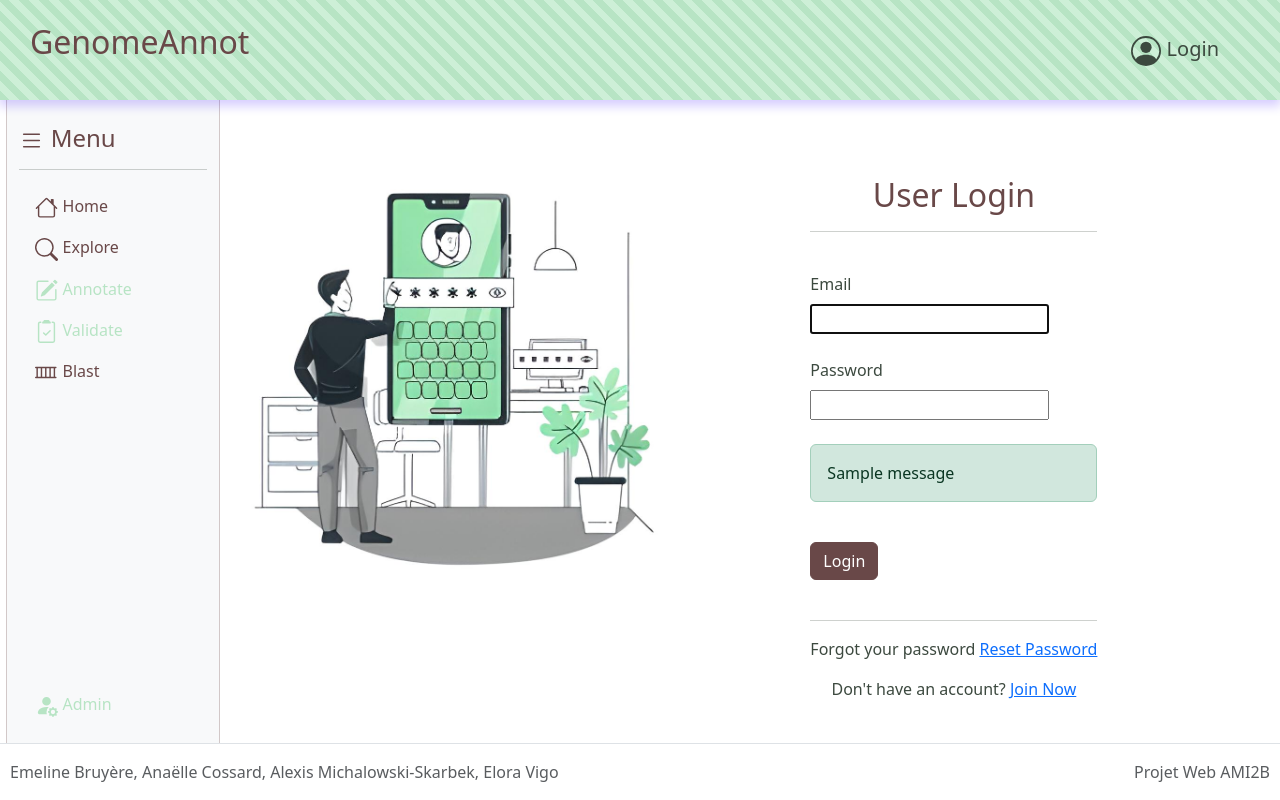
After one commit to anaellle/ProjWeb_GenomeAnnot, a Django app: page /login/ in a window 1280 px wide. The commit adds this page. Run offline with Django 4.2, Linux system fonts and the light colour scheme; tables that the repository leaves empty hold one stand-in row (values such as "Sample post"); one stand-in notice (Sample message) is shown.

Commit message:
Add login authentication

```diff
--- a/GenomeAnnot/main/managers.py
+++ b/GenomeAnnot/main/managers.py
@@ -1,5 +1,6 @@
 from django.contrib.auth.base_user import BaseUserManager
 from django.utils.translation import gettext_lazy as _
+from django.utils import timezone
 
 
 class CustomUserManager(BaseUserManager):
@@ -14,8 +15,11 @@ class CustomUserManager(BaseUserManager):
         if not email:
             raise ValueError(_("The Email must be set"))
 
+        now = timezone.now()
         email = self.normalize_email(email)
-        user = self.model(email=email, **extra_fields)
+        user = self.model(email=email,
+                          last_login=now,
+                          **extra_fields)
         user.set_password(password)
         user.save()
 
--- a/GenomeAnnot/main/models.py
+++ b/GenomeAnnot/main/models.py
@@ -4,7 +4,6 @@ from django.utils import timezone
 
 from django.contrib.auth.models import AbstractBaseUser, PermissionsMixin
 from .managers import CustomUserManager
-from django.contrib.auth.models import Permission
 
 from django.utils.translation import gettext_lazy as _
 
--- /dev/null
+++ b/GenomeAnnot/main/templates/main/login.html
@@ -0,0 +1,90 @@
+{% extends 'main/base.html' %}
+{% load static %}
+
+<!-- --------------- CONTENT --------------- -->
+{% block body %}
+
+  <!-- ------------- TITLE ------------- -->
+  {% comment %} <div class="header">
+    <h1 class="title fs-10" id="titleLogin">Login</h1>
+  </div> {% endcomment %}
+
+  <!-- ------------- BODY ------------- -->
+  <br>
+  <div class="body container" >
+    <div class="row g-0">
+
+      <!-- ------ IMAGE LOGIN ------ -->
+      <div class="col-md-5">
+        <img src="{% static 'main/images/password.png' %}" class="img-fluid rounded-start" alt="...">
+      </div>
+
+      <!-- ------ FORM LOGIN ------ -->
+      <div class="col-md-7 card-body align-items-center d-flex flex-column justify-content-center">
+        <form method="post" novalidate> <!-- action="{% url 'main:home' %}" -->
+          {% csrf_token %}
+
+          {% comment %} <div class="form-group">
+            {{ form.as_p }}
+          </div> {% endcomment %}
+
+          <h2 class="text-center">User Login</h2>
+          <hr>
+          <br>
+
+          <!-------- Email -------->
+
+          <div class="d-flex align-items-center " style="text-align: center;">
+            <label for="email" class="form-label ">Email</label>
+          </div>
+          <div class="d-flex align-items-center ">
+            {{ form.username }}
+          </div>
+
+          {% if form.username.errors %}
+	        		<small>{{ form.username.errors|striptags }}</small>
+	        {% endif %}
+
+          <!-------- Password -------->
+          <br>
+          <div class="d-flex align-items-center ">
+              <label for="password" class="form-label">Password</label>
+          </div>
+          <div class="d-flex align-items-center ">
+            {{ form.password }}
+          </div>
+
+          {% if form.password.errors %}
+	        		<small>{{ form.password.errors|striptags }}</small>
+	        {% endif %}
+
+          <!-- Pour afficher les messages flash -->
+          {% if messages %}
+            <br>
+            <div class="messages">
+              {% for message in messages %}
+                  <div class="alert {% if message.tags %}alert-{{ message.tags }}"{% endif %}>
+                      {{ message }}
+                  </div>
+              {% endfor %}
+            </div>
+          {% endif %}
+          <!-- Fin messages flash -->
+
+          <br>
+          <div class="form-group">
+            <button type="submit" class="btn btn-primary" id="submitting_login" value="submitting_login">Login</button>
+          </div>
+
+          <br>
+          <hr>
+		      <p class="text-center">Forgot your password <a href="#">Reset Password</a></p>
+		      <p class="text-center">Don't have an account? <a href="#">Join Now</a></p>
+
+        </form>
+      </div>
+
+    </div>
+  </div>
+
+{% endblock %}
--- a/GenomeAnnot/main/urls.py
+++ b/GenomeAnnot/main/urls.py
@@ -1,38 +1,45 @@
-from django.urls import path
+from django.urls import include, path
 from . import views
-from .views import GeneDetailView, GeneValidDetailView, GeneUpdateView
-
+from .views import GeneDetailView, GeneValidDetailView, GeneUpdateView, CustomUserLoginView
+from django.contrib.auth.views import LoginView, LogoutView
 app_name = "main"
 
 
 urlpatterns = [
     # Home :
     path("", views.home, name="home"),
+
+    # Login :
+    path('login/', CustomUserLoginView.as_view(), name='login'),
+    # path('login/', LoginView.as_view(template_name='main/login.html'), name='login'),
+
+    # path('login/', LoginView.as_view(template_name='login.html'), name='login'),
+    # path("logout/", LogoutView.as_view(next_page="login"), name="logout"),
+    # path('profile/',  login_required(UserView.as_view()), name='profile'),
+    # path('signup/', signup, name='signup'),
+    # path("login/", CustomUserLoginView.as_view(), name="custom_user_login"),
+    # path("logout/", LogoutView.as_view(next_page="login"), name="logout"),
+
     # Blast and blast with sequence:
     path("blast/", views.blast, name="blast"),
     path("blast/<str:sequence>", views.blast, name="blastseq"),
+
     # Add genome :
     path("addGenome", views.addGenome, name="addGenome"),
+
     # Explore and read gene/genome info :
     path("explore/", views.explore, name="explore"),  # change to listview !!!
-    path(
-        "explore/genome<int:genome_id>", views.genome, name="genome"
-    ),  # change to detailsview !!!
+    path("explore/genome<int:genome_id>", views.genome, name="genome"),  # change to detailsview !!!
     path("explore/gene<int:gene_id>", GeneDetailView.as_view(), name="gene"),
+
     # Annotate gene info :
     path("annotate/", views.annotate, name="annotate"),  # change to list view !!!
-    path(
-        "annotate/gene<int:gene_id>",
-        GeneUpdateView.as_view(),
-        name="geneAnnot",
-    ),
+    path("annotate/gene<int:gene_id>",GeneUpdateView.as_view(),name="geneAnnot",),
+
     # Validate gene info :
     path("validate/", views.validate, name="validate"),  # change to list view !!!
-    path(
-        "validate/gene<int:gene_id>",
-        GeneValidDetailView.as_view(),
-        name="geneValid",
-    ),
+    path("validate/gene<int:gene_id>",GeneValidDetailView.as_view(),name="geneValid",),
+
     # Admin
     path("administrator/genome/", views.genomeAdmin, name="genomeAdmin"),
     path("administrator/sequence/", views.sequenceAdmin, name="sequenceAdmin"),
--- a/GenomeAnnot/main/views.py
+++ b/GenomeAnnot/main/views.py
@@ -1,11 +1,16 @@
 from django.shortcuts import render, redirect, get_object_or_404
 from django.views.generic import DetailView, UpdateView, CreateView
 from django.http import HttpResponseRedirect, Http404
-from django.urls import reverse, reverse_lazy
+from django.urls import reverse
 from .forms import GeneUpdateForm, PeptideUpdateForm, CommentForm
-
 from .models import Gene, Message, Genome
 
+# Library required for login
+from django.contrib.auth.views import LoginView
+from django.contrib import messages
+from django.urls import reverse_lazy
+# from django.contrib.auth.forms import AuthenticationForm
+# from .forms import CustomUserLoginForm
 
 # Library required for lauching the Blast API
 from Bio.Blast import NCBIWWW
@@ -13,6 +18,8 @@ from Bio import SeqIO
 from Bio import SearchIO
 
 role_user = "admin"
+
+
 
 ##############################################################################################
 ######### Home, error 404
@@ -32,6 +39,26 @@ def custom_404(request, exception):  # only visible if debug set to false
         context={"role_user": role_user},
     )
 
+##############################################################################################
+######### Login
+##############################################################################################
+
+# Pas utilisé #
+# class CustomUserLoginView(LoginView):
+#     form_class = AuthenticationForm
+#     template_name = 'main/login.html'
+# Pas utilisé #
+
+class CustomUserLoginView(LoginView):
+    template_name = "main/login.html"
+    redirect_authenticated_user = True
+
+    def get_success_url(self):
+        return reverse_lazy('main:home')
+
+    def form_invalid(self, form):
+        messages.error(self.request,'Invalid email or password')
+        return self.render_to_response(self.get_context_data(form=form))
 
 ##############################################################################################
 ######### Search views (explore, annotate and validate)
```
Also changed, not shown: GenomeAnnot/GenomeAnnot/settings.py (+8 -1 lines), GenomeAnnot/main/backends.py (added, +18 -0 lines), GenomeAnnot/main/forms.py (+13 -5 lines), GenomeAnnot/main/templates/main/base.html (+8 -8 lines).
